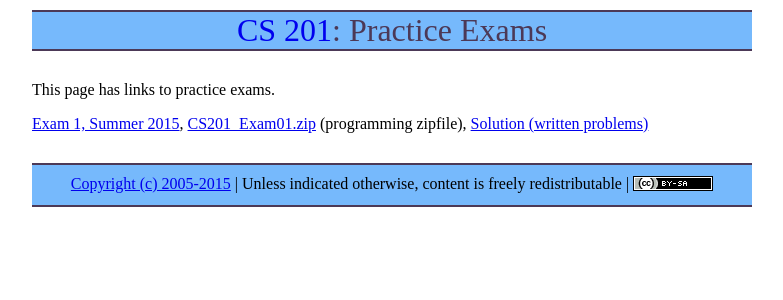
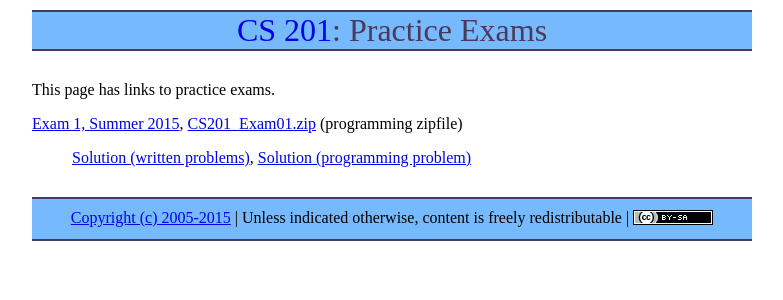
Before and after one commit to ycpcs/cs201-fall2015, a Jekyll site: the page built from practice/index.md, in a window 1280 px wide. Shown: the top 300 px of the page, without its empty margins (248-1031 px from the left). Built offline with Jekyll 4.4.1, drawn with Linux system fonts in a browser that asks for light colours; Markdown is read by kramdown in place of the engine named in the settings.

Commit message:
exam 1, solution to programming problem

```diff
--- a/practice/index.md
+++ b/practice/index.md
@@ -5,4 +5,6 @@ title: "Practice Exams"
 
 This page has links to practice exams.
 
-[Exam 1, Summer 2015](cs201-summer2015-exam01.pdf), [CS201\_Exam01.zip](CS201_Exam01.zip) (programming zipfile), [Solution (written problems)](cs201-summer2015-exam01-solution.pdf)
+[Exam 1, Summer 2015](cs201-summer2015-exam01.pdf), [CS201\_Exam01.zip](CS201_Exam01.zip) (programming zipfile)
+
+> [Solution (written problems)](cs201-summer2015-exam01-solution.pdf), [Solution (programming problem)](CS201_Exam01_Solution.zip)
```
Also changed, not shown: 1 other file.
